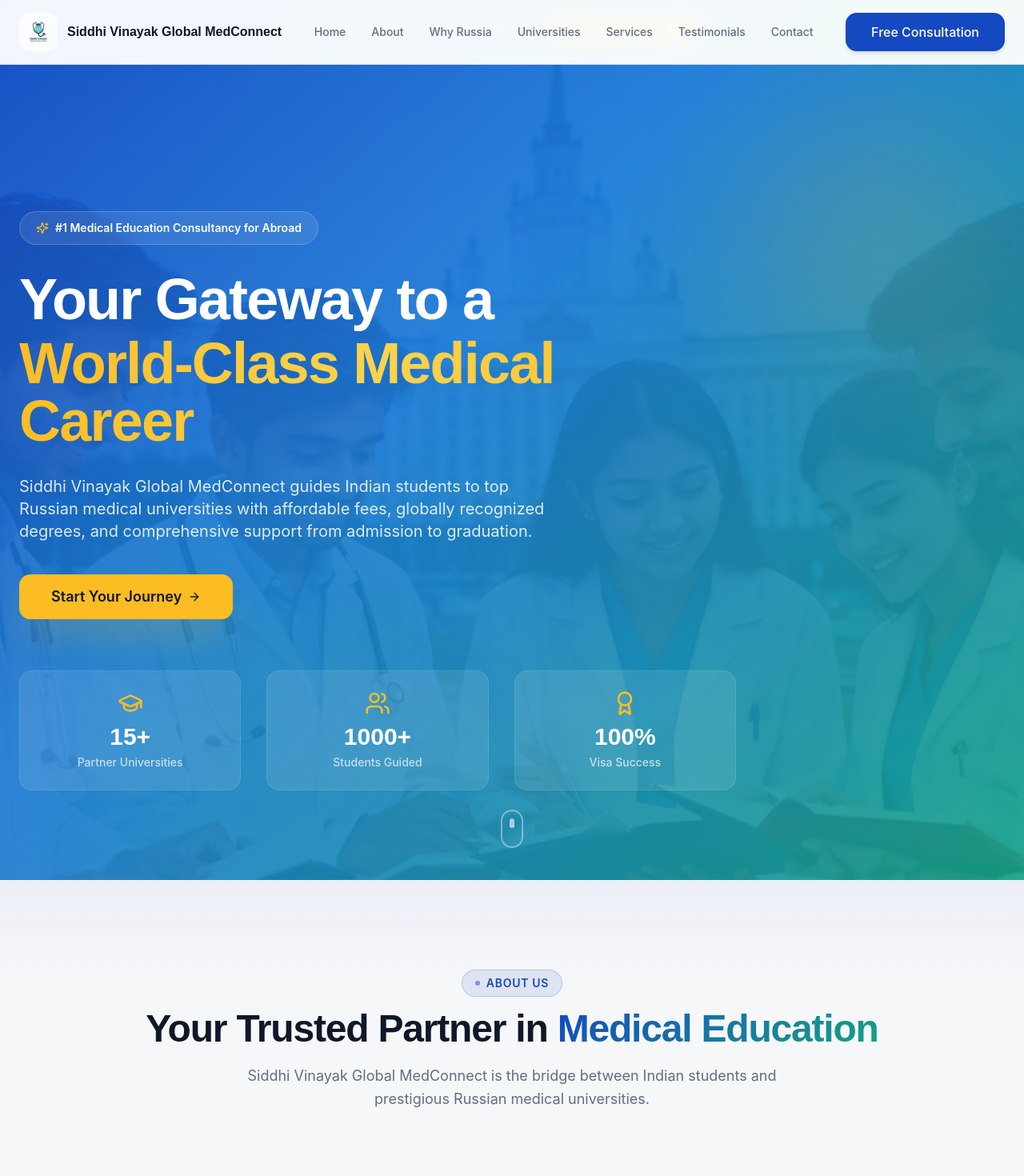
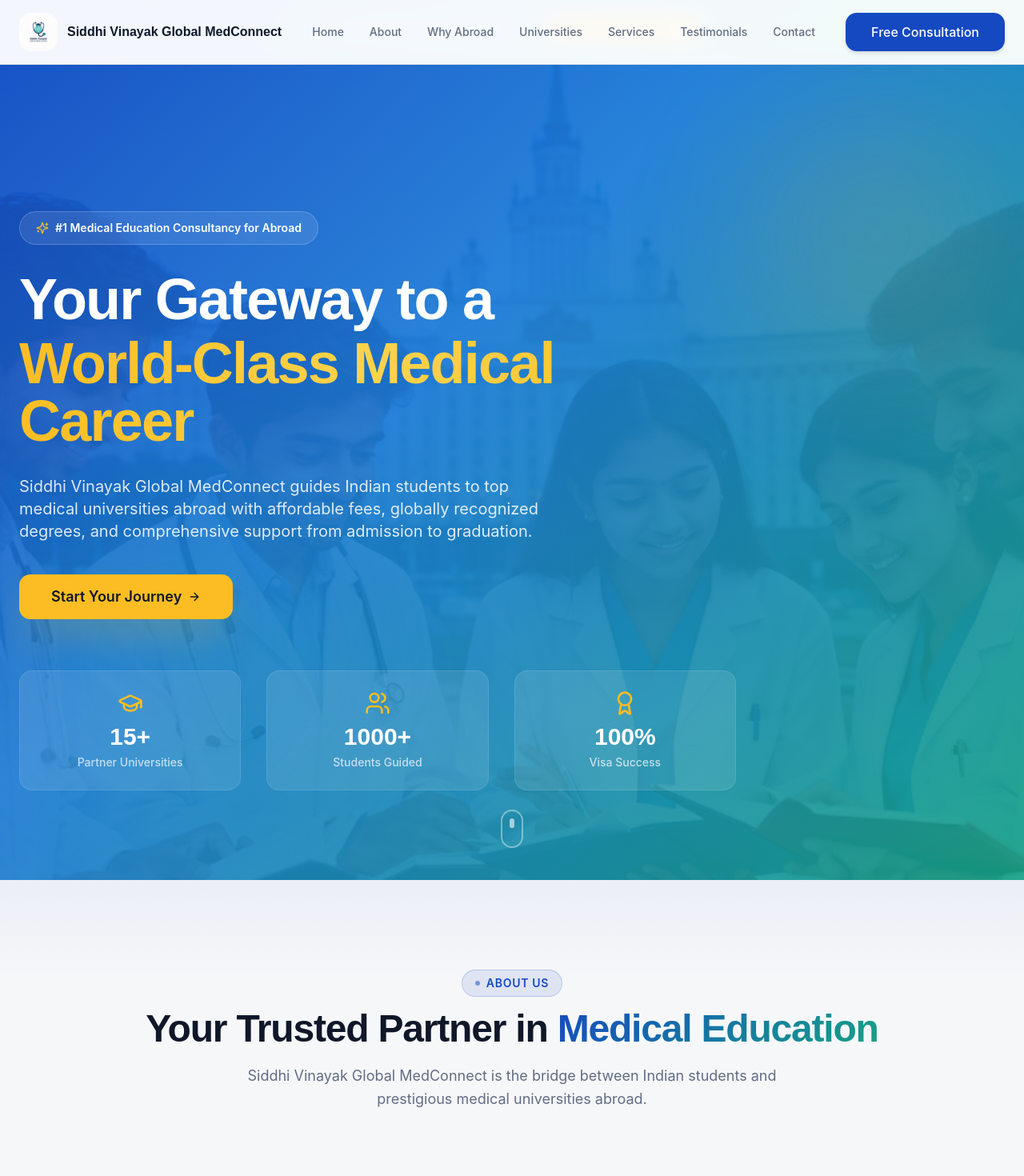
Before and after one commit to shreyaa-hash/medconnect-pathways-russia, a React (Vite) app: page / in a window 1280 px wide. Shown: the top 1470 px of the page at 80% size. Built offline with nearby package versions, Linux system fonts and the light colour scheme; the HTML template or start-up script is replaced by a standard one.

Commit message:
Update Russia text to Abroad
Co-authored-by: shreyaa-hash <196627116+shreyaa-hash@users.noreply.github.com>

```diff
--- a/src/components/AboutSection.tsx
+++ b/src/components/AboutSection.tsx
@@ -45,7 +45,7 @@ const AboutSection = () => {
             <span className="text-gradient block sm:inline"> Medical Education</span>
           </h2>
           <p className="text-muted-foreground text-lg max-w-2xl mx-auto leading-relaxed">
-            Siddhi Vinayak Global MedConnect is the bridge between Indian students and prestigious Russian medical universities.
+            Siddhi Vinayak Global MedConnect is the bridge between Indian students and prestigious medical universities abroad.
           </p>
         </div>
 
--- a/src/components/ConsultationDialog.tsx
+++ b/src/components/ConsultationDialog.tsx
@@ -96,7 +96,7 @@ const ConsultationDialog = ({ open, onOpenChange }: ConsultationDialogProps) =>
             <DialogDescription className="text-primary-foreground/80">
               {isSubmitted
                 ? "We've received your request successfully."
-                : "Get free expert counseling for MBBS in Russia"}
+                : "Get free expert counseling for MBBS Abroad"}
             </DialogDescription>
           </DialogHeader>
         </div>
--- a/src/components/ContactSection.tsx
+++ b/src/components/ContactSection.tsx
@@ -199,7 +199,7 @@ const ContactSection = () => {
                 <CheckCircle className="w-6 h-6 text-accent" />
                 <h4 className="font-display font-bold text-primary-foreground">Admission Open 2026</h4>
               </div>
-              <p className="text-primary-foreground/80 text-sm mb-4">Limited seats available for 2026 intake. Apply now to secure your spot at top Russian universities.</p>
+              <p className="text-primary-foreground/80 text-sm mb-4">Limited seats available for 2026 intake. Apply now to secure your spot at top universities abroad.</p>
               <Button variant="accent" size="lg" className="w-full" onClick={() => navigate("/auth")}>
                 Apply Now - Free
               </Button>
--- a/src/components/Footer.tsx
+++ b/src/components/Footer.tsx
@@ -50,7 +50,7 @@ const Footer = () => {
               </span>
             </a>
             <p className="text-primary-foreground/70 text-sm mb-6">
-              Your trusted consultancy for medical education in Russia. Helping students achieve their dreams of becoming doctors.
+              Your trusted consultancy for medical education abroad. Helping students achieve their dreams of becoming doctors.
             </p>
             <div className="flex gap-3">
               {socialLinks.map((social) => (
--- a/src/components/Header.tsx
+++ b/src/components/Header.tsx
@@ -9,7 +9,7 @@ const Header = () => {
   const navLinks = [
     { name: "Home", href: "#home" },
     { name: "About", href: "#about" },
-    { name: "Why Russia", href: "#why-russia" },
+    { name: "Why Abroad", href: "#why-russia" },
     { name: "Universities", href: "#universities" },
     { name: "Services", href: "#services" },
     { name: "Testimonials", href: "#testimonials" },
--- a/src/components/HeroSection.tsx
+++ b/src/components/HeroSection.tsx
@@ -54,7 +54,7 @@ const HeroSection = () => {
             className="text-lg md:text-xl text-primary-foreground/85 mb-10 max-w-2xl leading-relaxed animate-fade-up"
             style={{ animationDelay: "0.2s" }}
           >
-            Siddhi Vinayak Global MedConnect guides Indian students to top Russian medical universities with affordable fees, globally recognized degrees, and comprehensive support from admission to graduation.
+            Siddhi Vinayak Global MedConnect guides Indian students to top medical universities abroad with affordable fees, globally recognized degrees, and comprehensive support from admission to graduation.
           </p>
 
           {/* CTA Button */}
--- a/src/components/ServicesSection.tsx
+++ b/src/components/ServicesSection.tsx
@@ -29,7 +29,7 @@ const ServicesSection = () => {
     {
       icon: Shield,
       title: "Safety & Support",
-      description: "Round-the-clock on-ground support team in Russia to assist with emergencies.",
+      description: "Round-the-clock on-ground support team abroad to assist with emergencies.",
       features: ["24/7 Helpline", "Emergency Support", "Medical Insurance", "Legal Assistance"],
     },
     {
--- a/src/components/TestimonialsSection.tsx
+++ b/src/components/TestimonialsSection.tsx
@@ -6,7 +6,7 @@ const TestimonialsSection = () => {
       icon: Building2,
       value: "15+",
       label: "Partner Universities",
-      description: "Top NMC & WHO recognized medical universities in Russia",
+      description: "Top NMC & WHO recognized medical universities abroad",
     },
     {
       icon: GraduationCap,
--- a/src/components/UniversitiesSection.tsx
+++ b/src/components/UniversitiesSection.tsx
@@ -62,7 +62,7 @@ const UniversitiesSection = () => {
             Our Partner Universities
           </span>
           <h2 className="font-display text-3xl md:text-4xl lg:text-5xl font-bold text-foreground mb-4">
-            Top Russian <span className="text-gradient">Medical Universities</span>
+            Top <span className="text-gradient">Medical Universities Abroad</span>
           </h2>
           <p className="text-muted-foreground text-lg max-w-2xl mx-auto">
             We partner with the best NMC-approved universities to ensure you get a globally recognized medical degree.
--- a/src/components/WhyRussiaSection.tsx
+++ b/src/components/WhyRussiaSection.tsx
@@ -46,7 +46,7 @@ const WhyRussiaSection = () => {
             Discover Why <span className="text-gradient">Thousands Choose to Study Abroad</span>
           </h2>
           <p className="text-muted-foreground text-lg max-w-2xl mx-auto">
-            Russia has been a preferred destination for Indian medical students for over 3 decades, offering quality education at affordable costs.
+            Studying abroad has been a preferred choice for Indian medical students for over 3 decades, offering quality education at affordable costs.
           </p>
         </div>
 
```
